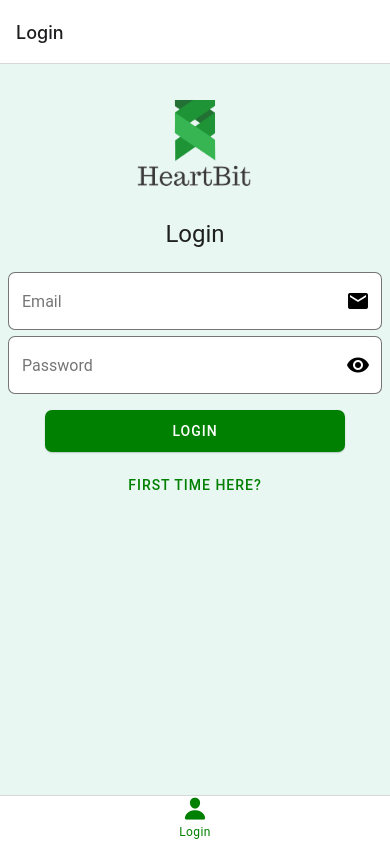
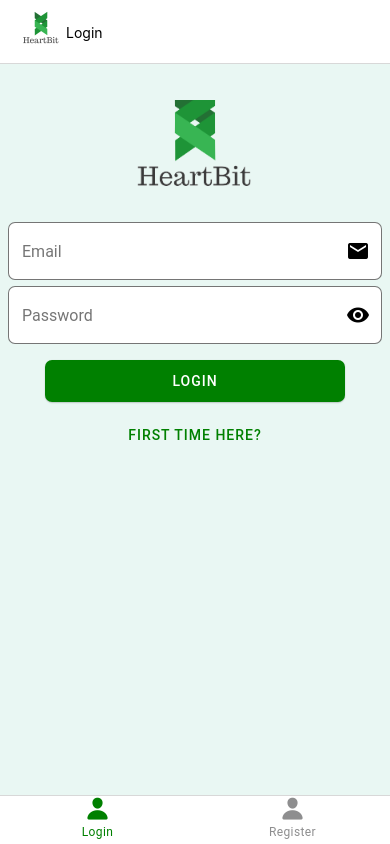
Before and after one commit to John-Atha/heart-mobile-app, a React Native app in the folder frontend/: screen /Login in a window 390 px wide. Built offline with nearby package versions, Linux system fonts and the light colour scheme; no server answers.

Commit message:
Update navigation and header

```diff
--- a/frontend/src/components/Chat/Messages.jsx
+++ b/frontend/src/components/Chat/Messages.jsx
@@ -11,11 +11,12 @@ import { Spinner } from '../Global/Spinner';
 import { queriesKeys } from '../../api/queriesKeys';
 import { parseDate } from '../../helpers/parseDate';
 import { setDoctor } from '../../redux/slices/doctorSlice';
-import { setPatient } from '../../redux/slices/patientSlice';
+import { selectPatient, setPatient } from '../../redux/slices/patientSlice';
 
 export const Messages = ({ contact, navigate }) => {
     const dispatch = useDispatch();
     const queryClient = useQueryClient();
+    const { selectedPatient } = useSelector(selectPatient);
     const { firstName, lastName, username, id: contactId } = contact;
     const { user: { id: userId } } = useSelector(selectAuth);
     const { data, isLoading } = useQuery(
@@ -36,6 +37,12 @@ export const Messages = ({ contact, navigate }) => {
             console.log(err);
         })
     }, [])
+
+    useEffect(() => {
+        if (selectPatient) {
+            navigate("Patient");
+        }
+    }, [selectedPatient])
 
     const sendMessage = () => {
         console.log({ text });
@@ -59,9 +66,9 @@ export const Messages = ({ contact, navigate }) => {
         }
         else {
             dispatch(setPatient(contact));
-            setTimeout(() => {
-                navigate("Patient");
-            }, 500);
+            // setTimeout(() => {
+            //     navigate("Patient");
+            // }, 300);
         }
     }
 
--- /dev/null
+++ b/frontend/src/navigation/ChatNavigation.js
@@ -0,0 +1,14 @@
+import { createNativeStackNavigator } from "@react-navigation/native-stack";
+import { ChatContact } from "../screens/Chat/ChatContact";
+import { ChatSplash } from "../screens/Chat/ChatSplash";
+
+const Stack = createNativeStackNavigator();
+
+export const ChatNavigator = () => {
+    return (
+        <Stack.Navigator>
+            <Stack.Screen options={{ headerShown: false, unmountOnBlur: true }} name="Chat" component={ChatSplash} />
+            <Stack.Screen options={{ headerShown: false, unmountOnBlur: true }} name="ChatContact" component={ChatContact} />
+        </Stack.Navigator>
+    )
+}
--- /dev/null
+++ b/frontend/src/navigation/DoctorsNavigation.js
@@ -0,0 +1,14 @@
+import { createNativeStackNavigator } from "@react-navigation/native-stack";
+import { DoctorProfile } from "../screens/Doctors/DoctorProfile";
+import { DoctorsSplash } from "../screens/Doctors/DoctorsSplash";
+
+const Stack = createNativeStackNavigator();
+
+export const DoctorsNavigator = () => {
+    return (
+        <Stack.Navigator>
+            <Stack.Screen options={{ headerShown: false, unmountOnBlur: true }} name="Doctors" component={DoctorsSplash} />
+            <Stack.Screen options={{ headerShown: false, unmountOnBlur: true }} name="DoctorProfile" component={DoctorProfile} />
+        </Stack.Navigator>
+    )
+}
--- /dev/null
+++ b/frontend/src/navigation/Header.js
@@ -0,0 +1,16 @@
+import React from 'react'
+import { Image, Text } from 'react-native'
+import { Headline, Subheading } from 'react-native-paper'
+
+export const LogoTitle = ({ children }) => {
+    return (
+            <div style={{ display: "flex", alignItems: "center" }}>
+                <Image
+                    style={{ width: 50, height: 50 }}
+                    source={require('../screens/logo_heart.png')}
+                />
+                <Text>{children}</Text>
+            </div>
+
+    )
+}
--- a/frontend/src/navigation/TabNavigation.js
+++ b/frontend/src/navigation/TabNavigation.js
@@ -7,14 +7,15 @@ import { useDispatch, useSelector } from "react-redux";
 import { checkLogged, selectAuth } from "../redux/slices/authSlice";
 import { AccountScreen } from "../screens/AccountScreen";
 import { useEffect } from "react";
-import { ChatScreen } from "../screens/ChatScreen";
-import { DoctorsScreen } from "../screens/DoctorsScreen";
 import { SafeAreaProvider } from "react-native-safe-area-context";
 import { DiseasesScreen } from "../screens/DiseasesScreen";
 import { selectPatient } from "../redux/slices/patientSlice";
 import { PatientProfileScreen } from "../screens/PatientProfileScreen";
-import { Text } from "react-native";
 import { Caption } from "react-native-paper";
+import { ChatNavigator } from "./ChatNavigation";
+import { selectChatContact } from "../redux/slices/chatSlice";
+import { DoctorsNavigator } from "./DoctorsNavigation";
+import { LogoTitle } from "./Header";
 
 const Tab = createBottomTabNavigator();
 
@@ -25,6 +26,10 @@ export const MyTabs = () => {
     const { logged, isDoctor } = useSelector(selectAuth);
     const { selectedPatient } = useSelector(selectPatient);
 
+    const options = {
+        headerTitle: (props) => <LogoTitle {...props} />,
+    }
+
     useEffect(() => {
         dispatch(checkLogged());
     }, [])
@@ -34,28 +39,37 @@ export const MyTabs = () => {
             if (!isDoctor) {
                 return (
                     <>
-                        <Tab.Screen name="Home" component={HomeScreen} />
-                        <Tab.Screen name="Chat" component={ChatScreen} options={{unmountOnBlur: true}} />
-                        <Tab.Screen name="Doctors" component={DoctorsScreen} options={{unmountOnBlur: true}} />
-                        <Tab.Screen name="Diseases" component={DiseasesScreen} options={{unmountOnBlur: true}} />
-                        <Tab.Screen name="Account" component={AccountScreen} options={{unmountOnBlur: true}} />
+                        <Tab.Screen name="Home" component={HomeScreen} options={{ ...options, unmountOnBlur: true}} />
+                        <Tab.Screen name="Chat" component={ChatNavigator} options={{ ...options, unmountOnBlur: true}} />
+                        <Tab.Screen name="Doctors" component={DoctorsNavigator} options={{ ...options, unmountOnBlur: true}} />
+                        { selectedPatient &&
+                            <Tab.Screen name="Patient" component={PatientProfileScreen} options={{ ...options, unmountOnBlur: true}} />
+                        }
+                        <Tab.Screen name="Diseases" component={DiseasesScreen} options={{ ...options, unmountOnBlur: true}} />
+                        <Tab.Screen name="Account" component={AccountScreen} options={{ ...options, unmountOnBlur: true}} />
                     </>
                 )
             }
             return (
                 <>
-                    <Tab.Screen name="Chat" component={ChatScreen} options={{unmountOnBlur: true}} />
+                    <Tab.Screen name="Chat" component={ChatNavigator} options={{ ...options, unmountOnBlur: true}} />
                     { selectedPatient &&
-                        <Tab.Screen name="Patient" component={PatientProfileScreen} options={{unmountOnBlur: true}} />
+                        <Tab.Screen name="Patient" component={PatientProfileScreen} options={{ ...options, unmountOnBlur: true}} />
                     }
-                    <Tab.Screen name="Account" component={AccountScreen} />
+                    {/* <Tab.Screen name="Chat" component={ChatNavigator} options={{ ...options, unmountOnBlur: true}} /> */}
+                    <Tab.Screen name="Account" component={AccountScreen} options={{ ...options, unmountOnBlur: true}} />
                 </>
             )
         }
         return (
-            <Tab.Screen name="Login">
-                {(props) => <LoginRegisterScreen page={"login"} {...props} />}
-            </Tab.Screen>
+            <>
+                <Tab.Screen name="Login" options={options}>
+                    {(props) => <LoginRegisterScreen page={"login"} {...props} />}
+                </Tab.Screen>
+                <Tab.Screen name="Register" options={options}>
+                    {(props) => <LoginRegisterScreen page={"register"} {...props} />}
+                </Tab.Screen>
+            </>
         )
     }
 
@@ -89,6 +103,7 @@ export const MyTabs = () => {
 const icons = {
     Home: "home",
     Login: "person",
+    Register: "person",
     Account: "person",
     Chat: "send",
     Diseases: "medical",
--- /dev/null
+++ b/frontend/src/screens/Chat/ChatContact.jsx
@@ -0,0 +1,16 @@
+import React, { useEffect } from 'react'
+import { useDispatch, useSelector } from 'react-redux'
+import { Messages } from '../../components/Chat/Messages'
+import { clearContact, selectChatContact } from '../../redux/slices/chatSlice'
+
+export const ChatContact = ({ navigation: { navigate } }) => {
+    const dispatch = useDispatch();
+    const { selectedContact } = useSelector(selectChatContact);
+
+    useEffect(() => {
+        return () => dispatch(clearContact());
+    }, [])
+
+    return <Messages contact={selectedContact} navigate={navigate} />;
+
+}
--- /dev/null
+++ b/frontend/src/screens/Chat/ChatSplash.jsx
@@ -0,0 +1,31 @@
+import React from 'react'
+import { ScrollView } from 'react-native';
+import { Headline, Surface, useTheme } from 'react-native-paper';
+import { SafeAreaView } from 'react-native-safe-area-context';
+import { useSelector } from 'react-redux';
+import { Contacts } from '../../components/Chat/Contacts';
+import { selectChatContact } from '../../redux/slices/chatSlice';
+
+export const ChatSplash = ({ navigation: { navigate } }) => {
+    const theme = useTheme();
+    const { selectedContact } = useSelector(selectChatContact);
+
+    if (selectedContact) {
+        setTimeout(() => {
+            navigate("ChatContact");
+        })
+    }
+
+    return (
+        <SafeAreaView style={{ flex: 1, backgroundColor: theme.colors.background2 }}>
+            <Headline style={{ paddingLeft: 8 }}>
+                Contacts
+            </Headline>
+            <Surface style={{ borderRadius: theme.roundness, flex: 1, marginBottom: 4, elevation: theme.elevation, margin: 4 }}>
+                <ScrollView style={{ maxHeight: "inherit" }}>
+                        <Contacts navigate={navigate} />
+                </ScrollView>
+            </Surface>
+        </SafeAreaView>
+    )
+}
--- a/frontend/src/screens/ChatScreen.jsx
+++ /dev/null
@@ -1,38 +0,0 @@
-import React, { useEffect, useState } from 'react'
-import { View } from 'react-native'
-import { Button, Headline, Surface, useTheme } from 'react-native-paper'
-import { SafeAreaView } from 'react-native-safe-area-context'
-import { ScrollView } from 'react-native'
-import { useDispatch, useSelector } from 'react-redux'
-import { Contacts } from '../components/Chat/Contacts'
-import { Messages } from '../components/Chat/Messages'
-import { getDoctors } from '../data/doctors'
-import { clearContact, selectChatContact } from '../redux/slices/chatSlice'
-import { Layout } from './Layout'
-
-export const ChatScreen = ({ navigation: { navigate } }) => {
-    const theme = useTheme();
-    const dispatch = useDispatch();
-    const { selectedContact } = useSelector(selectChatContact);
-
-    useEffect(() => {
-        return () => dispatch(clearContact());
-    }, [])
-
-    if (selectedContact) {
-        return <Messages contact={selectedContact} navigate={navigate} />;
-    }
-
-    return (
-        <SafeAreaView style={{ flex: 1, backgroundColor: theme.colors.background2 }}>
-            <Headline style={{ paddingLeft: 8 }}>
-                Contacts
-            </Headline>
-            <Surface style={{ borderRadius: theme.roundness, flex: 1, marginBottom: 4, elevation: theme.elevation, margin: 4 }}>
-                <ScrollView style={{ maxHeight: "inherit" }}>
-                        <Contacts navigate={navigate} />
-                </ScrollView>
-            </Surface>
-        </SafeAreaView>
-    )
-}
--- a/frontend/src/screens/LoginRegisterScreen.jsx
+++ b/frontend/src/screens/LoginRegisterScreen.jsx
@@ -7,22 +7,22 @@ import { Layout } from './Layout';
 
 export const LoginRegisterScreen = ({ navigation: { navigate }, ...props }) => {
 
-    const [page, setPage] = useState("login");
+    const [page, setPage] = useState(props.page);
 
     let title="Login";
-    let content = <LoginForm navigate={navigate} goToRegister={()=>setPage("register")} />;
+    let content = <LoginForm navigate={navigate} goToRegister={()=>navigate("Register")} />;
     if (page==="register") {
         title="Register";
-        content = <RegisterForm navigate={navigate} goToLogin={()=>setPage("login")} />;
+        content = <RegisterForm navigate={navigate} goToLogin={()=>navigate("Login")} />;
     }
 
     return (
         <Layout>
             <Surface style={styles.surface}>
                 <Image source={require('./logo_heart.png')} style={{ height: 100, width: 160, marginHorizontal: "auto", marginVertical: 16 }} />
-                <Headline style={styles.title}>
+                {/* <Headline style={styles.title}>
                     {title}
-                </Headline>
+                </Headline> */}
                 { content }
             </Surface>
         </Layout>
```
Also changed, not shown: frontend/src/components/Chat/Contacts.jsx (+5 -2 lines), frontend/src/screens/Doctors/DoctorProfile.jsx (renamed from frontend/src/components/Doctors/DoctorProfile.jsx, +8 -4 lines), frontend/src/screens/Doctors/DoctorsSplash.jsx (renamed from frontend/src/screens/DoctorsScreen.jsx, +12 -13 lines).
